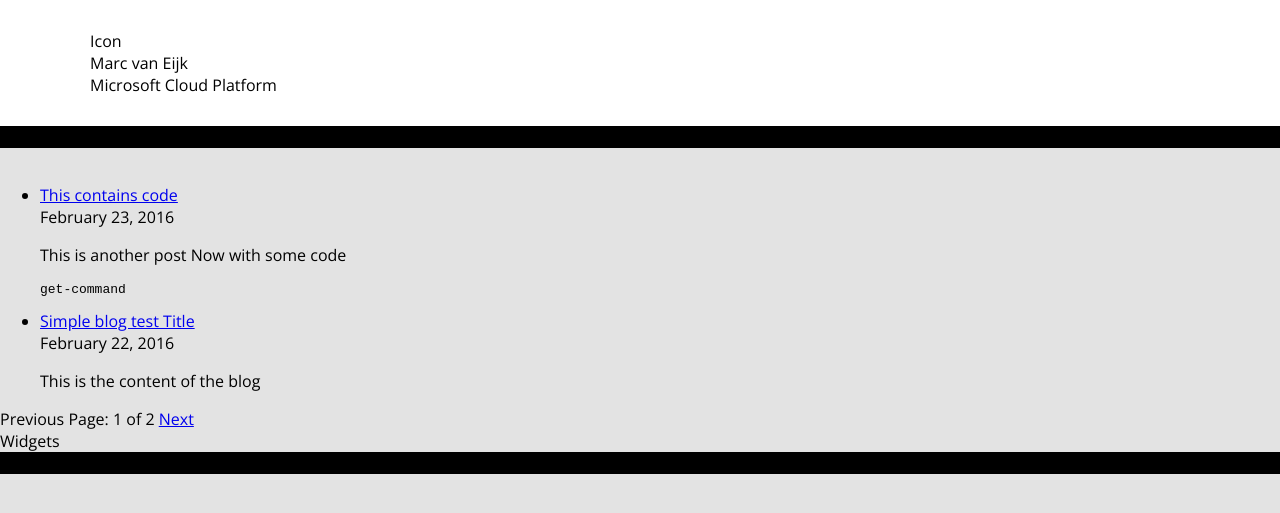
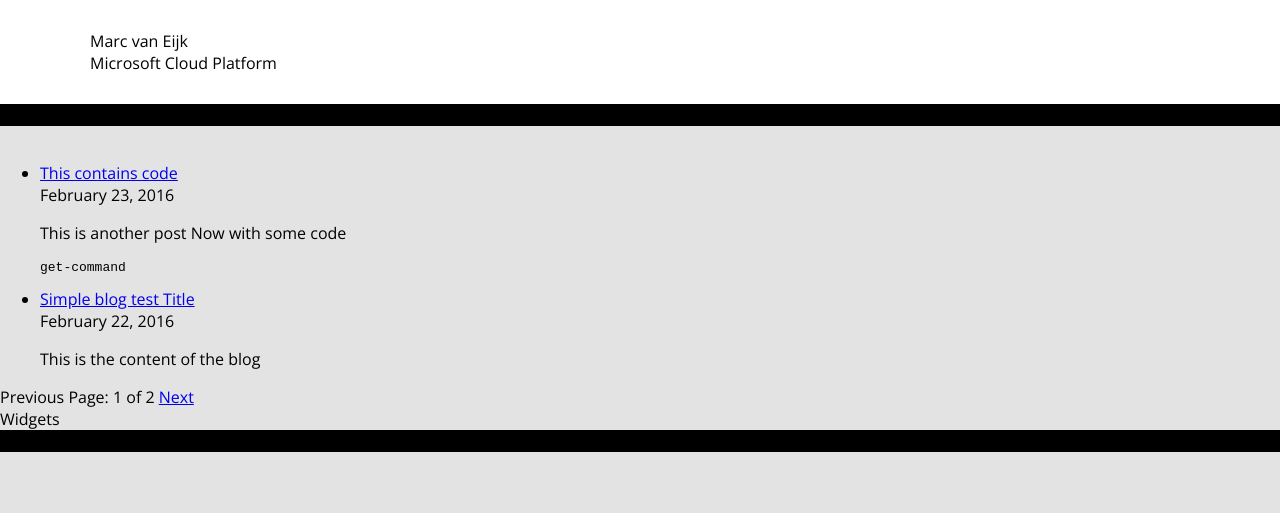
Before and after one commit to marcvaneijkdemo/marcvaneijkdemo.github.io, a Jekyll site: the page built from index.html, in a window 1280 px wide. Shown: the top 513 px of the page. Built offline with Jekyll 4.4.1, drawn with Linux system fonts in a browser that asks for light colours; the list of posts is cut into pages by our own code.

Commit message:
Update default.html

```diff
--- a/_layouts/default.html
+++ b/_layouts/default.html
@@ -10,7 +10,6 @@
 <body>
     <div class="siteHeaderWrapper">
         <div class="siteHeader">
-            <div class="siteIcon">Icon</div>
             <div class="siteTitle">{{ site.title }}</div>
             <div class="siteDescription">{{ site.description }}</div>
         </div>
```
